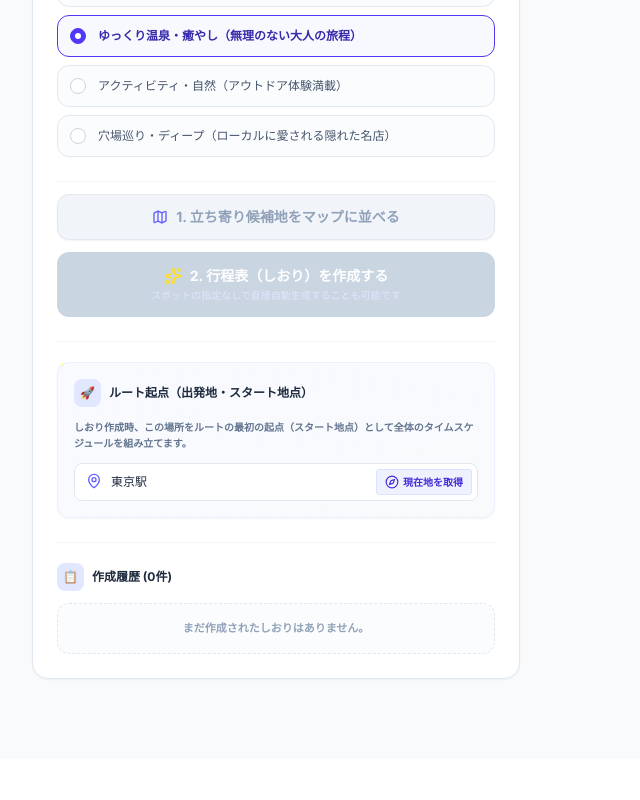
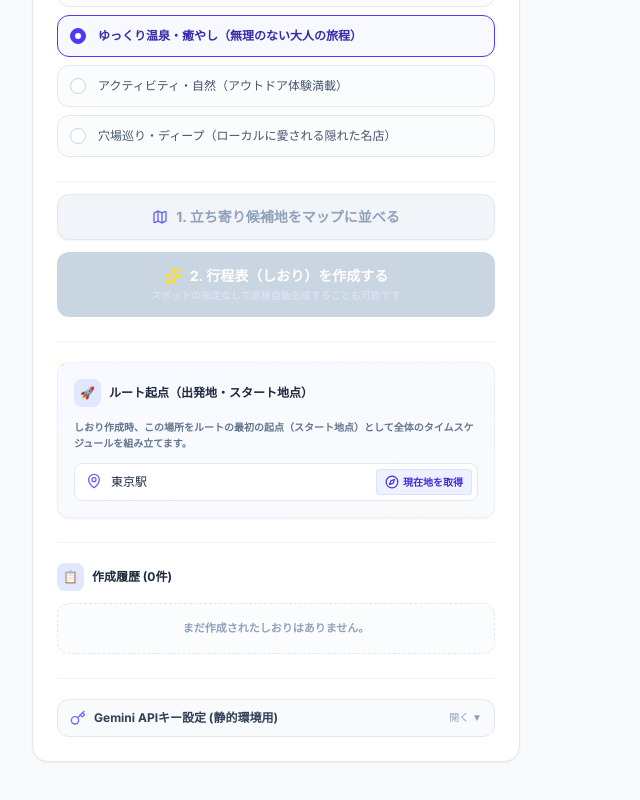
Before and after one commit to micchy-ken/TravelPLAN, a React (Vite) app: page / in a window 1280 px wide. Shown: the part 932-1732 px from the top of the page, without its empty margins (0-640 px from the left). Before the commit the page ends 1691 px from the top, so only its background shows below. Built offline with nearby package versions, Linux system fonts and the light colour scheme.

Commit message:
feat: add client-side Gemini API key configuration
Added an expandable settings panel to allow users to input their Gemini API key directly for static hosting environments like GitHub Pages.

```diff
--- a/src/App.tsx
+++ b/src/App.tsx
@@ -554,6 +554,63 @@ export default function App() {
                 </div>
               )}
             </div>
+
+            {/* APIキー設定 */}
+            <div className="mt-6 pt-5 border-t border-slate-100 space-y-3">
+              <button
+                type="button"
+                onClick={() => setShowApiSettings(!showApiSettings)}
+                className="w-full flex items-center justify-between text-slate-700 hover:text-slate-900 font-bold text-xs bg-slate-50 hover:bg-slate-100 px-3 py-2.5 rounded-xl border border-slate-200 transition-colors cursor-pointer"
+              >
+                <div className="flex items-center gap-2">
+                  <Key className="w-4 h-4 text-indigo-500 animate-pulse" />
+                  <span>Gemini APIキー設定 (静的環境用)</span>
+                </div>
+                <span className="text-[10px] text-slate-400 font-normal">
+                  {showApiSettings ? "閉じる ▲" : "開く ▼"}
+                </span>
+              </button>
+
+              {showApiSettings && (
+                <div className="bg-slate-50 border border-slate-200 rounded-xl p-4 space-y-3 shadow-inner">
+                  <p className="text-[10px] text-slate-500 leading-relaxed font-semibold">
+                    GitHub Pages などの静的環境で、サーバー側 API を介さずに直接ブラウザから Gemini API を呼び出す場合に入力してください。キーはブラウザに安全に保存されます。
+                  </p>
+                  <div className="relative">
+                    <input
+                      type="password"
+                      value={apiKey}
+                      onChange={(e) => {
+                        const newKey = e.target.value;
+                        setApiKey(newKey);
+                        localStorage.setItem("user_gemini_api_key", newKey);
+                      }}
+                      placeholder="AI Studio から取得した API キーを入力"
+                      className="w-full px-3 py-2 pl-9 text-xs bg-white border border-slate-200 rounded-lg text-slate-800 placeholder-slate-400 focus:outline-none focus:ring-1 focus:ring-indigo-500"
+                    />
+                    <Key className="absolute left-3 top-2 w-4 h-4 text-slate-400 pointer-events-none" />
+                  </div>
+                  {apiKey && (
+                    <div className="flex items-center justify-between">
+                      <span className="text-[9px] text-emerald-600 font-bold flex items-center gap-1">
+                        <span className="w-1.5 h-1.5 rounded-full bg-emerald-500 animate-pulse"></span>
+                        キー設定済み (ローカル保存中)
+                      </span>
+                      <button
+                        type="button"
+                        onClick={() => {
+                          setApiKey("");
+                          localStorage.removeItem("user_gemini_api_key");
+                        }}
+                        className="text-[9px] text-red-500 hover:text-red-700 font-bold hover:underline cursor-pointer"
+                      >
+                        クリアする
+                      </button>
+                    </div>
+                  )}
+                </div>
+              )}
+            </div>
           </div>
 
           {/* 右カラム：プランプレビュー & Notion (幅7/12) */}
```
